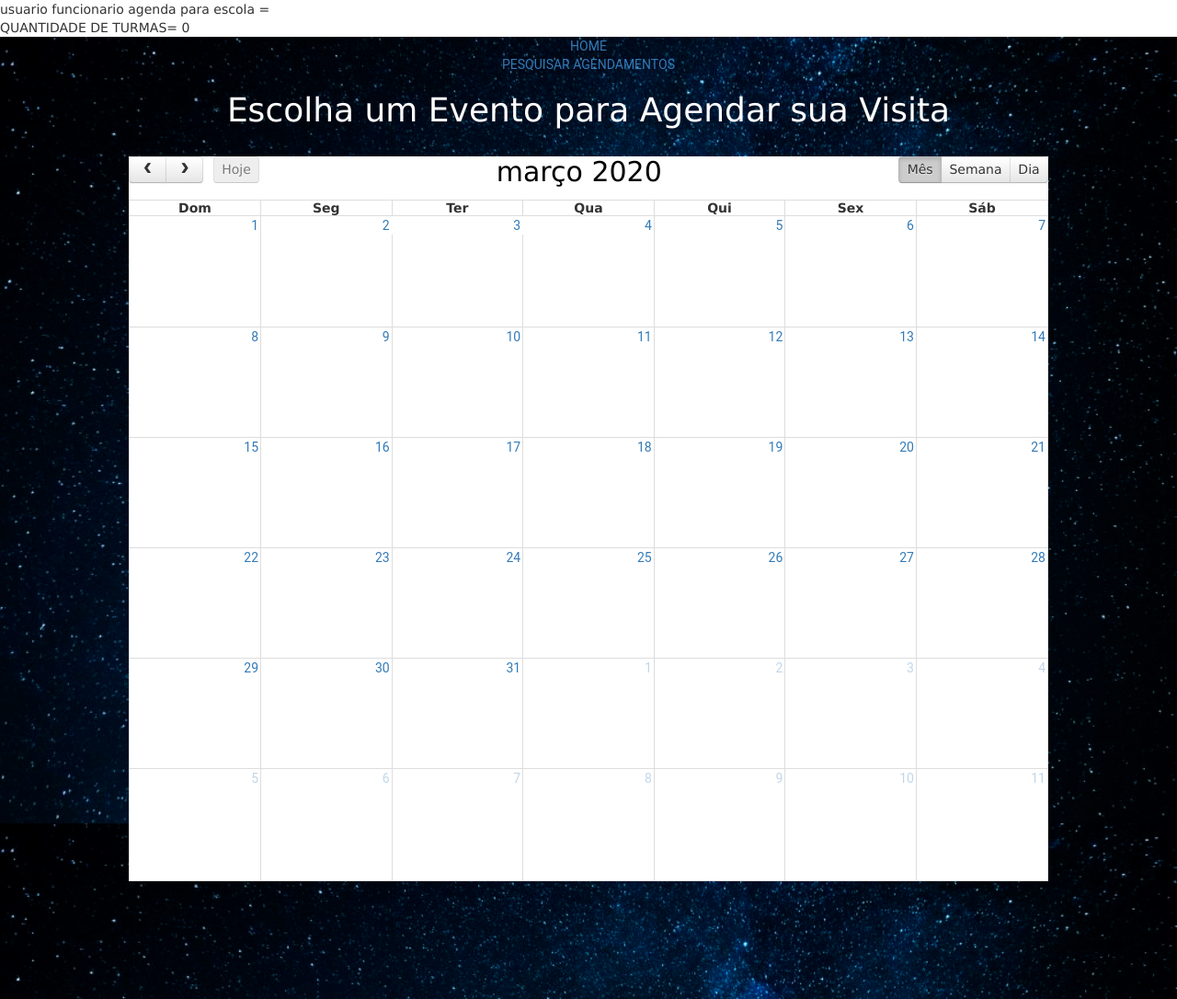
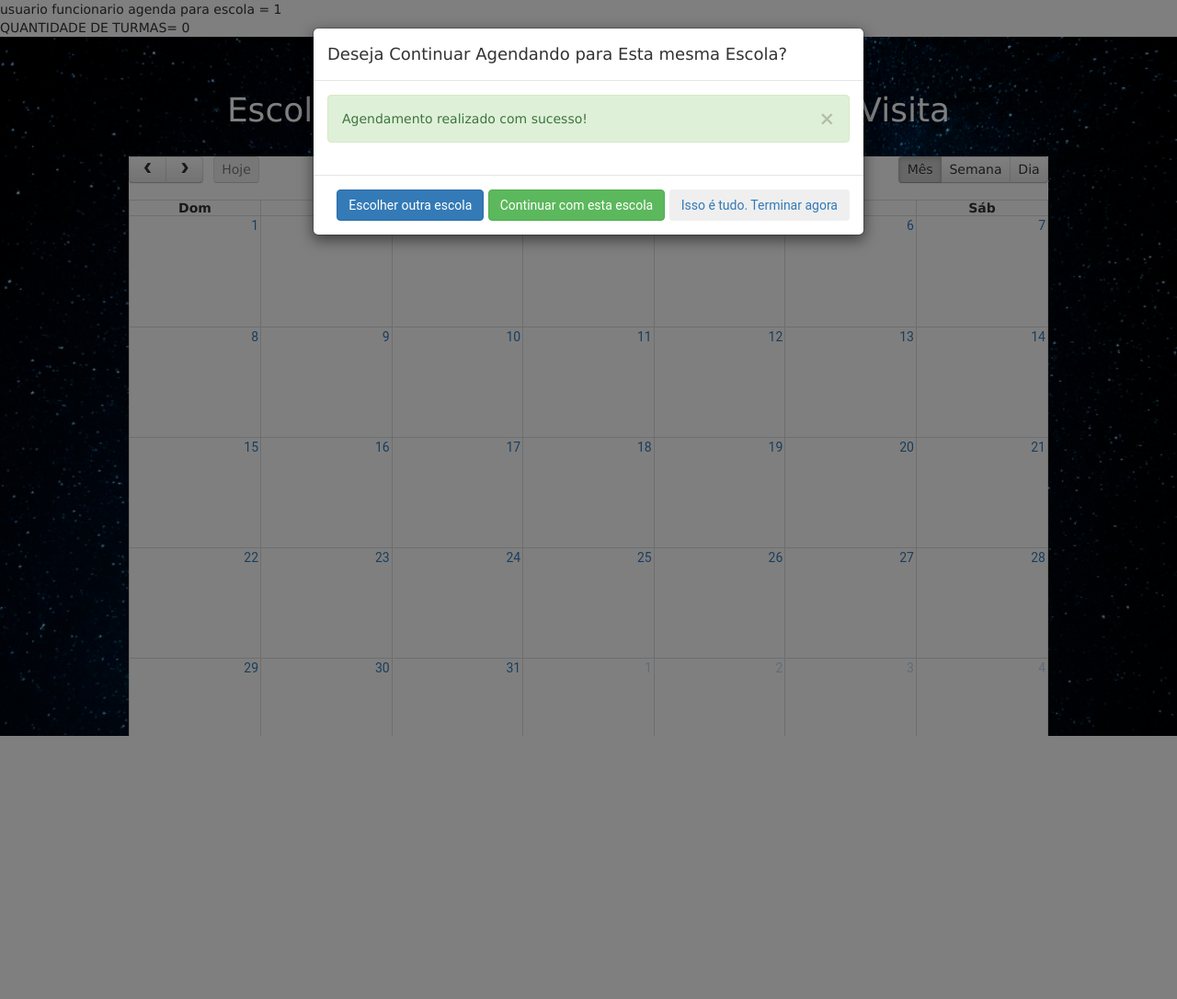
Before and after one commit to twisterwynny/ssaut, a PHP site: page /agendamentos/t-c-agendamentos.php in a window 1280 px wide. Shown: the whole page at 92% size. After the commit the page ends 800 px from the top, so only its background shows below. Run offline with PHP 8.4, Linux system fonts and the light colour scheme; the visitor is signed in with stand-in values (Sample User, id 1); data that the repository does not hold is empty.

Commit message:
Update t-c-agendamentos.php
novo modal e vairáveis de controle

```diff
--- a/agendamentos/t-c-agendamentos.php
+++ b/agendamentos/t-c-agendamentos.php
@@ -3,9 +3,10 @@ session_start();
 include_once("../db/conexao.php");
 if ($_SESSION['permissao'] == 2) // SE USUÁRIO É FUNCIONÁRIO
 {
-	$escola = filter_input(INPUT_POST, 'escola_selecionada', FILTER_SANITIZE_NUMBER_INT);
-	$_SESSION['escola'] = $escola;
-	echo "usuario funcionario agenda para escola = " . $escola;
+	//$escola = filter_input(INPUT_POST, 'escola_selecionada', FILTER_SANITIZE_NUMBER_INT);
+	//$_SESSION['escola'] = $escola;
+	$escola = $_SESSION['escola'];
+	echo "usuario funcionario agenda para escola = " . $_SESSION['escola'];
 }
 else // SE USUÁRIO É ESCOLA
 {
@@ -288,6 +289,39 @@ $result_query = mysqli_query($conn, $query); // RETORNA PESQUISA COM RESULTADO D
             </div>
         </div>
         -->
+
+        <div class="modal fade" id="modal-funcionario-agendou" tabindex="-1" role="dialog" aria-labelledby="modal-funcionario-agendou" data-backdrop="static">
+            <div class="modal-dialog" role="document">
+                <div class="modal-content">
+                    <div class="modal-header">
+                        <h4 class="modal-title" id="myModalLabel">Deseja Continuar Agendando para Esta mesma Escola?</h4>
+                    </div>
+                    <div class="modal-body">
+                        <div class='alert alert-success' role='alert'> Agendamento realizado com sucesso! <button type='button' class='close' data-dismiss='alert' aria-label='Close'><span aria-hidden='true'>&times;</span></button></div>
+                    </div>
+                    <div class="modal-footer">
+                        <a href="../funcionario/encontrar-escola-usuario.php"><button type="button" class="btn btn-primary">Escolher outra escola</button></a>
+                        <a href=""><button type="button" class="btn btn-success" data-dismiss="modal">Continuar com esta escola</button></a>
+                        <a href="../index.php"><button type="button" class="btn btn-secondary">Isso é tudo. Terminar agora</button></a>
+                    </div>
+                </div>
+            </div>
+        </div>
+
+        <?php
+		if(isset($_SESSION['funcionario_agendou']))
+		{
+		?>
+			<script>
+				$(document).ready(function()
+				{
+					$('#modal-funcionario-agendou').modal('show');
+				});
+			</script>
+		<?php
+		}
+		?>
+
 		<script>
 			$('.btn-agenda-visita').on("click", function() {
 				$('.form').slideToggle();
```
